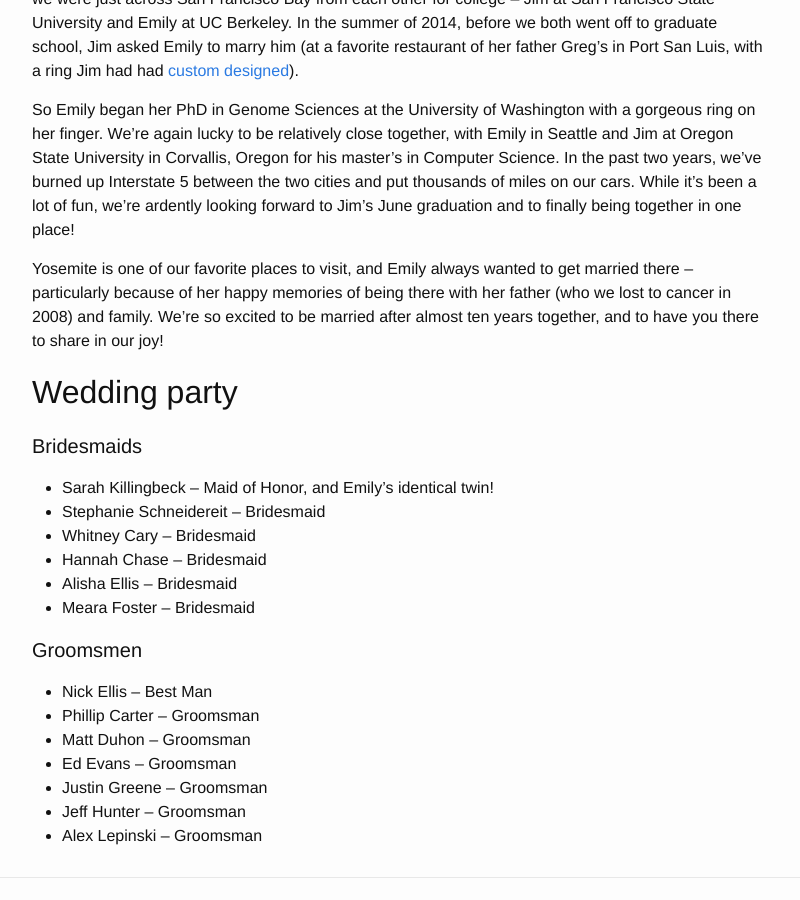
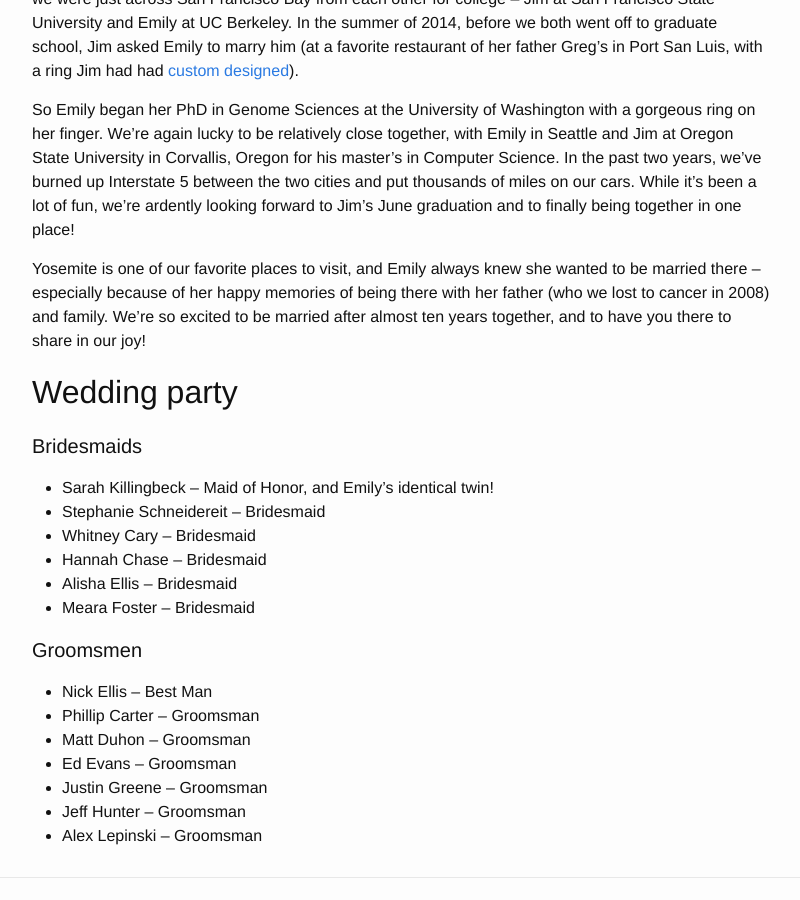
Before and after one commit to j-e-yosemite/j-e-yosemite.github.io, a Jekyll site: the page built from ourwedding.md, in a window 1280 px wide and 900 px high, scrolled down 1027 px. Shown: the whole window, without its empty margins (238-1038 px from the left). Built offline with Jekyll 4.4.1, drawn with Linux system fonts in a browser that asks for light colours.

Commit message:
More changes

```diff
--- a/ourwedding.md
+++ b/ourwedding.md
@@ -34,7 +34,7 @@ We fell in love over long drives through the Central Coast in Jim's maroon Audi
 
 So Emily began her PhD in Genome Sciences at the University of Washington with a gorgeous ring on her finger. We're again lucky to be relatively close together, with Emily in Seattle and Jim at Oregon State University in Corvallis, Oregon for his master's in Computer Science. In the past two years, we've burned up Interstate 5 between the two cities and put thousands of miles on our cars. While it's been a lot of fun, we're ardently looking forward to Jim's June graduation and to finally being together in one place!
 
-Yosemite is one of our favorite places to visit, and Emily always wanted to get married there -- particularly because of her happy memories of being there with her father (who we lost to cancer in 2008) and family. We're so excited to be married after almost ten years together, and to have you there to share in our joy!
+Yosemite is one of our favorite places to visit, and Emily always knew she wanted to be married there -- especially because of her happy memories of being there with her father (who we lost to cancer in 2008) and family. We're so excited to be married after almost ten years together, and to have you there to share in our joy!
 
 ## Wedding party
 
```
